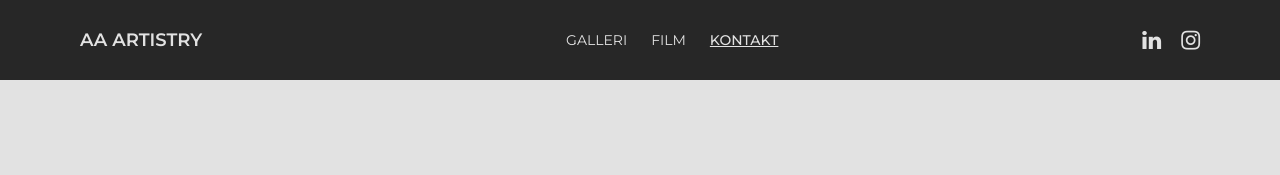
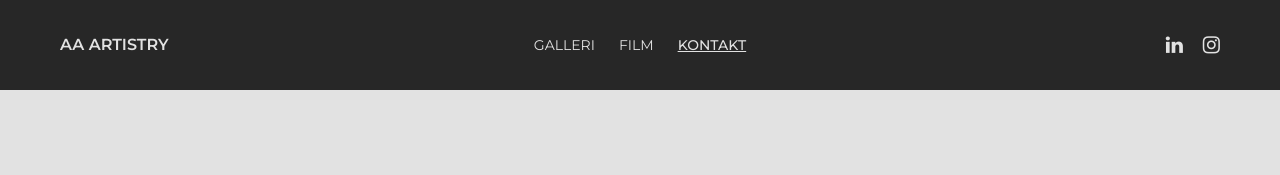
Before and after one commit to aabsalonsen/projekt3, a plain HTML site: page kontakt.html in a window 1280 px wide. Shown: the top 175 px of the page. Drawn offline with Linux system fonts and the light colour scheme.

Commit message:
header fix, applied to all

```diff
--- a/film.css
+++ b/film.css
@@ -34,30 +34,40 @@ p{
     width: 100%;
 }
 /*HEADER*/
-    header {
+header{
     background-color: #272727;
     color: #E2E2E2;
     height: 40px;
     display: flex;
+    align-items: center;
     justify-content: space-between;
-    align-items: center;
-    padding: 18px 40px;
+    padding: 18px 25px;
     }
+        .header__logo__phone{
+            display: flex;
+            align-items: center;
+            text-decoration: none;
+            font-size: 14px;
+            line-height: 16px;
+            font-weight: 600;
+            letter-spacing: 1px;
+            color: #E2E2E2;
+            width: 38px;
+        }
         .header__logo{
-            text-decoration: none;
-            font-size: 10px;
-            font-weight: 600;
-            color: #E2E2E2;
+            display: none;
         }
-        .header__logo:hover{
+        .header__logo__phone:hover{
             text-decoration: none;
             color: #5E5E5E;
         }
         .header__navlinks {
+            display: flex;
+            align-items: center;
+            justify-content: center;
             list-style: none;
-            display: flex;
-            justify-content: center;
             font-size: 12px;
+            line-height: 16px;
         }
         .header__navlinks li {
             margin: 0px 8px
@@ -70,18 +80,14 @@ p{
             text-decoration: none;
             color: #5E5E5E;
         }
-        a.active {
-            text-decoration: underline;
-            font-weight: 500;
-        }
         .header__social-icons{
             display: flex;
-            gap: 14px;
-
+            align-items: center;
+            justify-content: space-between;
+            width: 38px;
         }
         .fa{
-            font-size: 6px;
-            text-align: center;
+            text-align: right;
             text-decoration: none;
             color: #E2E2E2;
         }
@@ -285,18 +291,38 @@ footer{
     header{
         padding: 20px 60px;
     }
-        .header__logo {
-        font-size: 18px;
+        .header__logo__phone{
+            display: none;
+        }
+        .header__logo{
+            display: flex;
+            align-items: center;
+            text-decoration: none;
+            font-size: 16px;
+            line-height: 20px;
+            font-weight: 600;
+            color: #E2E2E2;
+            width: 110px;
+        }
+        .header__logo:hover{
+            text-decoration: none;
+            color: #5E5E5E;
         }
         .header__navlinks {
-        font-size: 16px;
+            font-size: 18px;
+            height: 20px;
         }
         .header__navlinks li {
-        margin: 0px 12px
+            margin: 0px 12px
         }
         .header__social-icons{
+            display: flex;
+            justify-content: right;
+            align-items: center;
+            gap: 20px;
+            width: 110px;
+            height: 20px;
             font-size: 20px;
-            gap: 20px;
         }
 
     /*HERO*/
@@ -399,17 +425,26 @@ footer{
 
     /*HEADER*/
     header{
-        padding: 20px 80px;
+        padding: 25px 60px;
     }
-        .header__logo {
-        font-size: 18px;
+        .header__logo{
+            font-size: 16px;
+            line-height: 20px;
+            font-weight: 600;
+            width: 110px;
         }
         .header__navlinks {
-        font-size: 14px;
+            font-size: 14px;
+            height: 20px;
+        }
+        .header__navlinks li {
+            margin: 0px 12px
         }
         .header__social-icons{
-            font-size: 22px;
             gap: 20px;
+            width: 110px;
+            height: 20px;
+            font-size: 20px;
         }
 
     /*INTRO*/
--- a/galleri.css
+++ b/galleri.css
@@ -27,30 +27,40 @@ p{
     width: 100%;
 }
 /*HEADER*/
-    header {
+header{
     background-color: #272727;
     color: #E2E2E2;
     height: 40px;
     display: flex;
+    align-items: center;
     justify-content: space-between;
-    align-items: center;
-    padding: 18px 40px;
+    padding: 18px 25px;
     }
+        .header__logo__phone{
+            display: flex;
+            align-items: center;
+            text-decoration: none;
+            font-size: 14px;
+            line-height: 16px;
+            font-weight: 600;
+            letter-spacing: 1px;
+            color: #E2E2E2;
+            width: 38px;
+        }
         .header__logo{
-            text-decoration: none;
-            font-size: 10px;
-            font-weight: 600;
-            color: #E2E2E2;
+            display: none;
         }
-        .header__logo:hover{
+        .header__logo__phone:hover{
             text-decoration: none;
             color: #5E5E5E;
         }
         .header__navlinks {
+            display: flex;
+            align-items: center;
+            justify-content: center;
             list-style: none;
-            display: flex;
-            justify-content: center;
             font-size: 12px;
+            line-height: 16px;
         }
         .header__navlinks li {
             margin: 0px 8px
@@ -63,18 +73,14 @@ p{
             text-decoration: none;
             color: #5E5E5E;
         }
-        a.active {
-            text-decoration: underline;
-            font-weight: 500;
-        }
         .header__social-icons{
             display: flex;
-            gap: 14px;
-
+            align-items: center;
+            justify-content: space-between;
+            width: 38px;
         }
         .fa{
-            font-size: 6px;
-            text-align: center;
+            text-align: right;
             text-decoration: none;
             color: #E2E2E2;
         }
@@ -182,18 +188,38 @@ footer{
     header{
         padding: 20px 60px;
     }
-        .header__logo {
-        font-size: 18px;
+        .header__logo__phone{
+            display: none;
+        }
+        .header__logo{
+            display: flex;
+            align-items: center;
+            text-decoration: none;
+            font-size: 16px;
+            line-height: 20px;
+            font-weight: 600;
+            color: #E2E2E2;
+            width: 110px;
+        }
+        .header__logo:hover{
+            text-decoration: none;
+            color: #5E5E5E;
         }
         .header__navlinks {
-        font-size: 16px;
+            font-size: 18px;
+            height: 20px;
         }
         .header__navlinks li {
-        margin: 0px 12px
+            margin: 0px 12px
         }
         .header__social-icons{
+            display: flex;
+            justify-content: right;
+            align-items: center;
+            gap: 20px;
+            width: 110px;
+            height: 20px;
             font-size: 20px;
-            gap: 20px;
         }
 
     /*GALLERI*/
@@ -245,17 +271,26 @@ footer{
 
     /*HEADER*/
     header{
-        padding: 20px 80px;
+        padding: 25px 60px;
     }
-        .header__logo {
-        font-size: 18px;
+        .header__logo{
+            font-size: 16px;
+            line-height: 20px;
+            font-weight: 600;
+            width: 110px;
         }
         .header__navlinks {
-        font-size: 14px;
+            font-size: 14px;
+            height: 20px;
+        }
+        .header__navlinks li {
+            margin: 0px 12px
         }
         .header__social-icons{
-            font-size: 22px;
             gap: 20px;
+            width: 110px;
+            height: 20px;
+            font-size: 20px;
         }
 
     /*GALLERI*/
--- a/galleripage.css
+++ b/galleripage.css
@@ -29,30 +29,40 @@ h2{
 
 
 /*HEADER*/
-    header {
+header{
     background-color: #272727;
     color: #E2E2E2;
     height: 40px;
     display: flex;
+    align-items: center;
     justify-content: space-between;
-    align-items: center;
-    padding: 18px 40px;
+    padding: 18px 25px;
     }
+        .header__logo__phone{
+            display: flex;
+            align-items: center;
+            text-decoration: none;
+            font-size: 14px;
+            line-height: 16px;
+            font-weight: 600;
+            letter-spacing: 1px;
+            color: #E2E2E2;
+            width: 38px;
+        }
         .header__logo{
-            text-decoration: none;
-            font-size: 10px;
-            font-weight: 600;
-            color: #E2E2E2;
+            display: none;
         }
-        .header__logo:hover{
+        .header__logo__phone:hover{
             text-decoration: none;
             color: #5E5E5E;
         }
         .header__navlinks {
+            display: flex;
+            align-items: center;
+            justify-content: center;
             list-style: none;
-            display: flex;
-            justify-content: center;
             font-size: 12px;
+            line-height: 16px;
         }
         .header__navlinks li {
             margin: 0px 8px
@@ -67,12 +77,12 @@ h2{
         }
         .header__social-icons{
             display: flex;
-            gap: 14px;
-
+            align-items: center;
+            justify-content: space-between;
+            width: 38px;
         }
         .fa{
-            font-size: 6px;
-            text-align: center;
+            text-align: right;
             text-decoration: none;
             color: #E2E2E2;
         }
@@ -188,18 +198,38 @@ footer{
     header{
         padding: 20px 60px;
     }
-        .header__logo {
-        font-size: 18px;
+        .header__logo__phone{
+            display: none;
+        }
+        .header__logo{
+            display: flex;
+            align-items: center;
+            text-decoration: none;
+            font-size: 16px;
+            line-height: 20px;
+            font-weight: 600;
+            color: #E2E2E2;
+            width: 110px;
+        }
+        .header__logo:hover{
+            text-decoration: none;
+            color: #5E5E5E;
         }
         .header__navlinks {
-        font-size: 16px;
+            font-size: 18px;
+            height: 20px;
         }
         .header__navlinks li {
-        margin: 0px 12px
+            margin: 0px 12px
         }
         .header__social-icons{
+            display: flex;
+            justify-content: right;
+            align-items: center;
+            gap: 20px;
+            width: 110px;
+            height: 20px;
             font-size: 20px;
-            gap: 20px;
         }
 
     /*GALLERI*/
@@ -245,17 +275,26 @@ footer{
 
     /*HEADER*/
     header{
-        padding: 20px 80px;
+        padding: 25px 60px;
     }
-        .header__logo {
-        font-size: 18px;
+        .header__logo{
+            font-size: 16px;
+            line-height: 20px;
+            font-weight: 600;
+            width: 110px;
         }
         .header__navlinks {
-        font-size: 14px;
+            font-size: 14px;
+            height: 20px;
+        }
+        .header__navlinks li {
+            margin: 0px 12px
         }
         .header__social-icons{
-            font-size: 22px;
             gap: 20px;
+            width: 110px;
+            height: 20px;
+            font-size: 20px;
         }
 
     /*GALLERI*/
--- a/index.css
+++ b/index.css
@@ -491,31 +491,24 @@ p{
         padding: 25px 60px;
     }
         .header__logo{
-            display: flex;
-            align-items: center;
-            text-decoration: none;
             font-size: 16px;
             line-height: 20px;
             font-weight: 600;
-            color: #E2E2E2;
             width: 110px;
         }
         .header__navlinks {
-            font-size: 16px;
+            font-size: 14px;
             height: 20px;
         }
         .header__navlinks li {
             margin: 0px 12px
         }
         .header__social-icons{
-            display: flex;
-            justify-content: right;
-            align-items: center;
             gap: 20px;
             width: 110px;
             height: 20px;
             font-size: 20px;
-            }
+        }
 
     /*HERO*/
     .hero__container{
--- a/kontakt.css
+++ b/kontakt.css
@@ -46,31 +46,40 @@ p{
     width: 100%;
 }
 /*HEADER*/
-    header {
+header{
     background-color: #272727;
     color: #E2E2E2;
     height: 40px;
     display: flex;
+    align-items: center;
     justify-content: space-between;
-    align-items: center;
-    padding: 18px 40px;
+    padding: 18px 25px;
     }
+        .header__logo__phone{
+            display: flex;
+            align-items: center;
+            text-decoration: none;
+            font-size: 14px;
+            line-height: 16px;
+            font-weight: 600;
+            letter-spacing: 1px;
+            color: #E2E2E2;
+            width: 38px;
+        }
         .header__logo{
-            text-decoration: none;
-            font-size: 10px;
-            font-weight: 600;
-            color: #E2E2E2;
+            display: none;
         }
-        .header__logo:hover{
+        .header__logo__phone:hover{
             text-decoration: none;
             color: #5E5E5E;
         }
         .header__navlinks {
+            display: flex;
+            align-items: center;
+            justify-content: center;
             list-style: none;
-            display: flex;
-            justify-content: center;
             font-size: 12px;
-
+            line-height: 16px;
         }
         .header__navlinks li {
             margin: 0px 8px
@@ -83,18 +92,14 @@ p{
             text-decoration: none;
             color: #5E5E5E;
         }
-        a.active {
-            text-decoration: underline;
-            font-weight: 500;
-        }
         .header__social-icons{
             display: flex;
-            gap: 14px;
-
+            align-items: center;
+            justify-content: space-between;
+            width: 38px;
         }
         .fa{
-            font-size: 6px;
-            text-align: center;
+            text-align: right;
             text-decoration: none;
             color: #E2E2E2;
         }
@@ -329,18 +334,38 @@ footer{
     header{
         padding: 20px 60px;
     }
-        .header__logo {
-        font-size: 18px;
+        .header__logo__phone{
+            display: none;
+        }
+        .header__logo{
+            display: flex;
+            align-items: center;
+            text-decoration: none;
+            font-size: 16px;
+            line-height: 20px;
+            font-weight: 600;
+            color: #E2E2E2;
+            width: 110px;
+        }
+        .header__logo:hover{
+            text-decoration: none;
+            color: #5E5E5E;
         }
         .header__navlinks {
-        font-size: 16px;
+            font-size: 18px;
+            height: 20px;
         }
         .header__navlinks li {
-        margin: 0px 12px
+            margin: 0px 12px
         }
         .header__social-icons{
+            display: flex;
+            justify-content: right;
+            align-items: center;
+            gap: 20px;
+            width: 110px;
+            height: 20px;
             font-size: 20px;
-            gap: 20px;
         }
 
     /*HERO*/
@@ -444,17 +469,26 @@ footer{
 
     /*HEADER*/
     header{
-        padding: 20px 80px;
+        padding: 25px 60px;
     }
-        .header__logo {
-        font-size: 18px;
+        .header__logo{
+            font-size: 16px;
+            line-height: 20px;
+            font-weight: 600;
+            width: 110px;
         }
         .header__navlinks {
-        font-size: 14px;
+            font-size: 14px;
+            height: 20px;
+        }
+        .header__navlinks li {
+            margin: 0px 12px
         }
         .header__social-icons{
-            font-size: 22px;
             gap: 20px;
+            width: 110px;
+            height: 20px;
+            font-size: 20px;
         }
 
      /*OM MIG*/
```
Also changed, not shown: fadumopage.html (+1 -0 lines), film.html (+1 -0 lines), franzpage.html (+1 -0 lines), galleri.html (+1 -0 lines), isolenpage.html (+1 -0 lines), kontakt.html (+1 -0 lines), livpage.html (+1 -0 lines), mellemhjempage.html (+1 -0 lines), valdispage.html (+1 -0 lines), index.html (indentation only).
